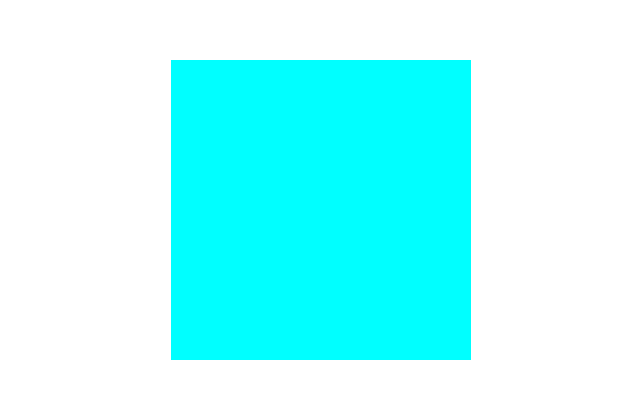
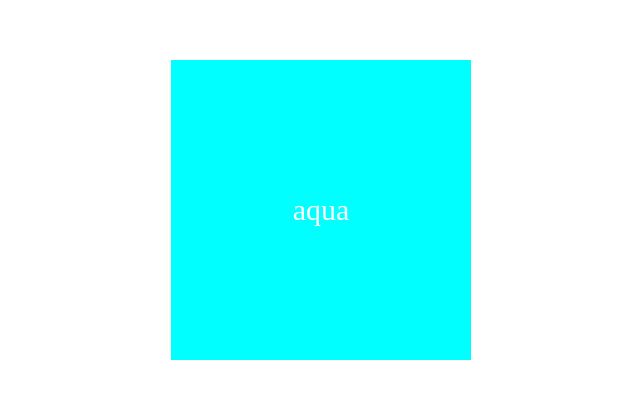
Before and after one commit to piw601625/squre, a plain HTML site: page index.html in a window 1280 px wide. Shown: the part 190-588 px from the top of the page, 319-959 px from the left. Drawn offline with Linux system fonts and the light colour scheme.

Commit message:
아쿠아 박스 글자 추가

```diff
--- a/index.html
+++ b/index.html
@@ -3,13 +3,13 @@
   <head>
     <meta charset="UTF-8" />
     <meta name="viewport" content="width=device-width, initial-scale=1.0" />
-    <title>Squer</title>
+    <title>Squre</title>
     <link rel="stylesheet" href="css/style.css" />
   </head>
   <body>
     <section>
       <article>
-
+        aqua
       </article>
     </section>
   </body>
--- a/scss/style.scss
+++ b/scss/style.scss
@@ -13,4 +13,9 @@ article {
   width: 300px;
   height: 300px;
   background: aqua;
+  display: flex;
+  align-items: center;
+  justify-content: center;
+  font-size: 30px;
+  color: #fff;
 }
```
Also changed, not shown: css/style.css, 1 other file.
